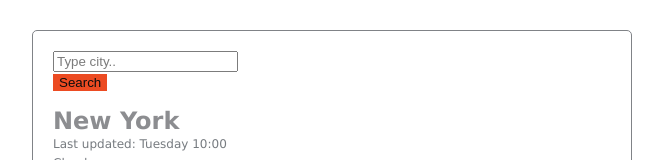
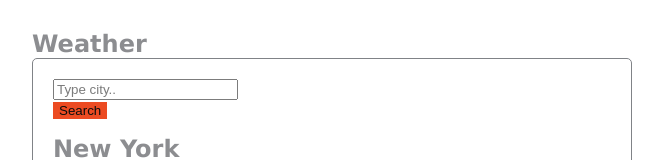
Before and after one commit to els-390/weather-react-app, a React (Create React App) app: page / in a window 1280 px wide. Shown: the top 160 px of the page, without its empty margins (308-971 px from the left). Built offline with nearby package versions, Linux system fonts and the light colour scheme.

Commit message:
Updated H1

```diff
--- a/src/App.js
+++ b/src/App.js
@@ -6,7 +6,7 @@ function App() {
   return (
     <div className="App">
       <header className="App-header">
-        <h1></h1>
+        <h1>Weather</h1>
         <Weather />
       </header>
       <small>
```
